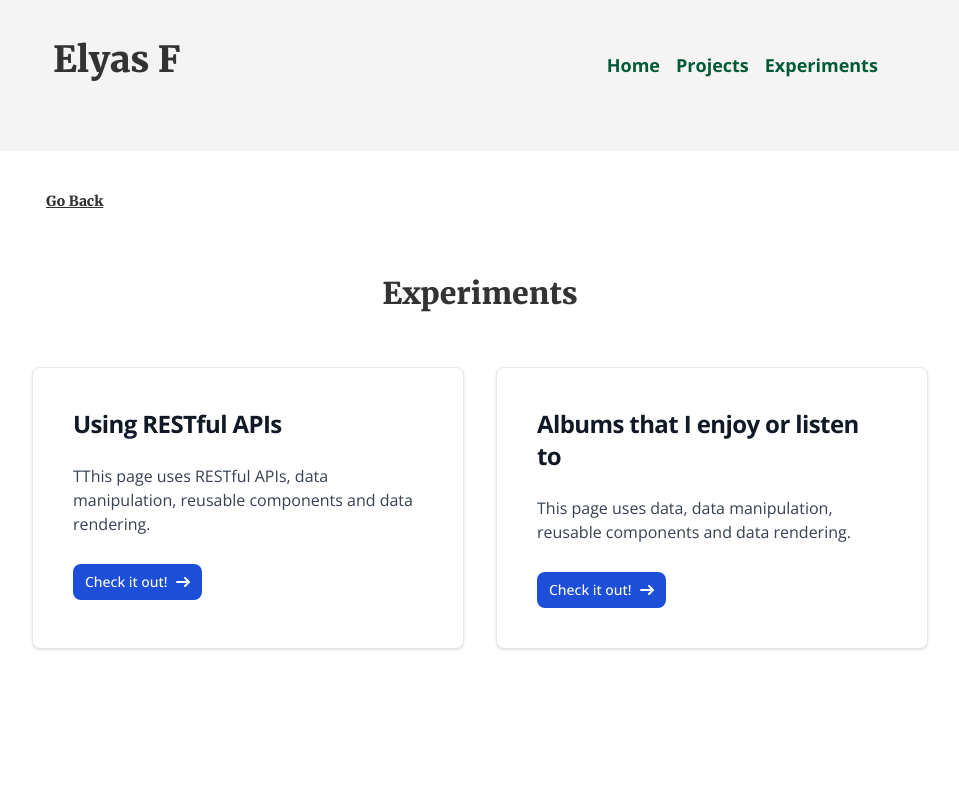
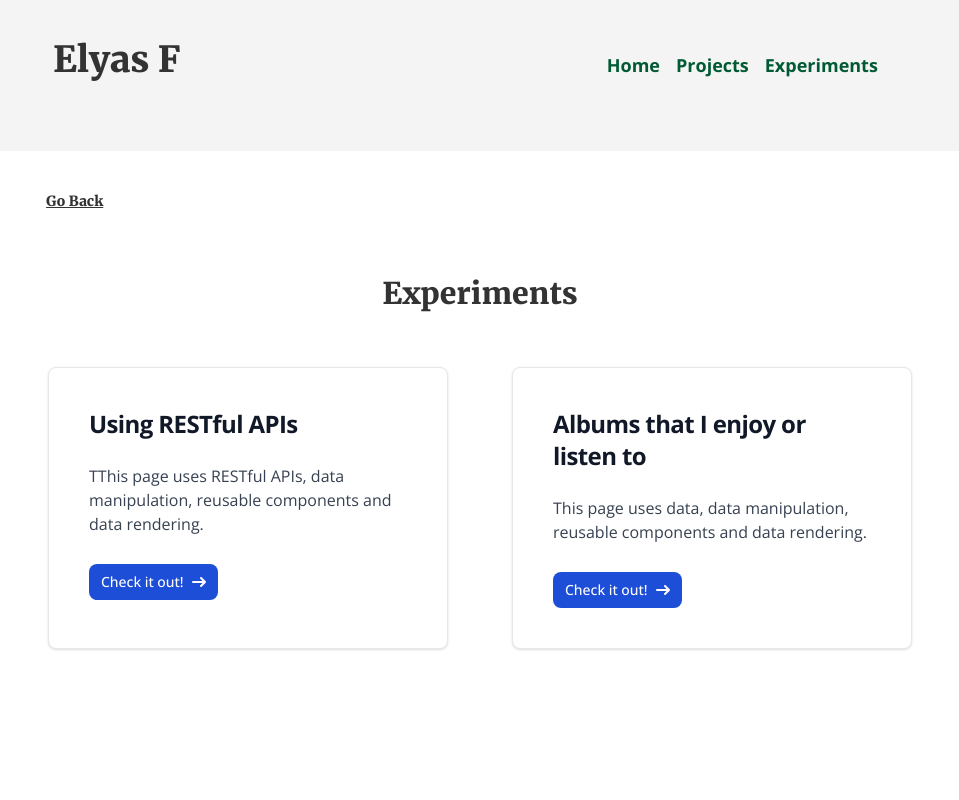
Before and after one commit to BlueElyas/elyas-portfolio, a React (Create React App) app: page /personal/experiments in a window 1280 px wide. Shown: the top 800 px of the page, without its empty margins (160-1119 px from the left). Built offline with nearby package versions, Linux system fonts and the light colour scheme.

Commit message:
Fix margin in visitcard for projects page

```diff
--- a/src/components/reusable/experiments/VisitCard.jsx
+++ b/src/components/reusable/experiments/VisitCard.jsx
@@ -3,7 +3,7 @@ import { NavLink } from "react-router-dom";
 
 const VisitCard = ({ title, link, description }) => {
   return (
-    <div className="p-10 bg-white border border-gray-200 rounded-lg shadow dark:bg-gray-800 dark:border-gray-700 flex flex-col items-start gap-4">
+    <div className="p-10 bg-white border border-gray-200 rounded-lg shadow dark:bg-gray-800 dark:border-gray-700 flex flex-col items-start gap-4 mx-4">
       <h5 className="mb-2 text-2xl font-bold tracking-tight text-gray-900 dark:text-white">
         {title}
       </h5>
```
